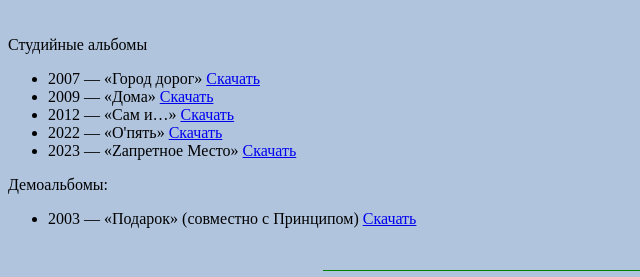
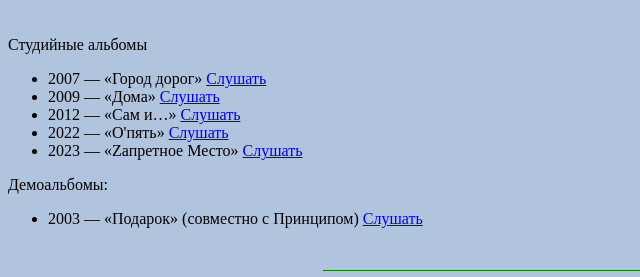
Before and after one commit to MikeMinki/Guf, a plain HTML site: page disc.html in a window 1280 px wide. Shown: the part 678-955 px from the top of the page, 0-640 px from the left. Drawn offline with Linux system fonts and the light colour scheme.

Commit message:
Update disc.html

```diff
--- a/disc.html
+++ b/disc.html
@@ -30,15 +30,15 @@
    <P>Студийные альбомы
 <UL>
 <LI>2007 — «Город дорог»
- <a href= https://mp3party.net/music/9062636> Скачать  </a>
+ <a href= https://music.yandex.ru/album/62048?lang=hy> Слушать  </a>
 <LI>2009 — «Дома»
-<a href= https://mp3party.net/music/9827813> Скачать  </a>
+<a href= https://music.yandex.ru/album/62047> Слушать  </a>
 <LI>2012 — «Сам и…»
-<a href= https://www.rap.ru/review/2> Скачать  </a>
+<a href= https://music.yandex.ru/album/3269046?lang=kk> Слушать  </a>
 <LI>2022 — «О'пять»
-<a href= https://flacmor.org/hip-hop-rap/657-guf-opjat-2022.html> Скачать  </a>
+<a href= https://music.yandex.ru/album/22270452> Слушать  </a>
 <LI>2023 — «Zапретное Место»
-<a href= https://mp3party.net/music/10970709> Скачать  </a>
+<a href= https://music.yandex.ru/album/28399429> Слушать  </a>
 
 
 </UL>
@@ -49,7 +49,7 @@
    <P>Демоальбомы:
 <UL>
 <LI>2003 — «Подарок» (совместно с Принципом)
-<a href= https://fun-clup-centr-guf.narod.ru/ > Скачать  </a>
+<a href= https://www.youtube.com/watch?v=pvm8fCZQimI > Слушать  </a>
 
 </UL>
 
```
